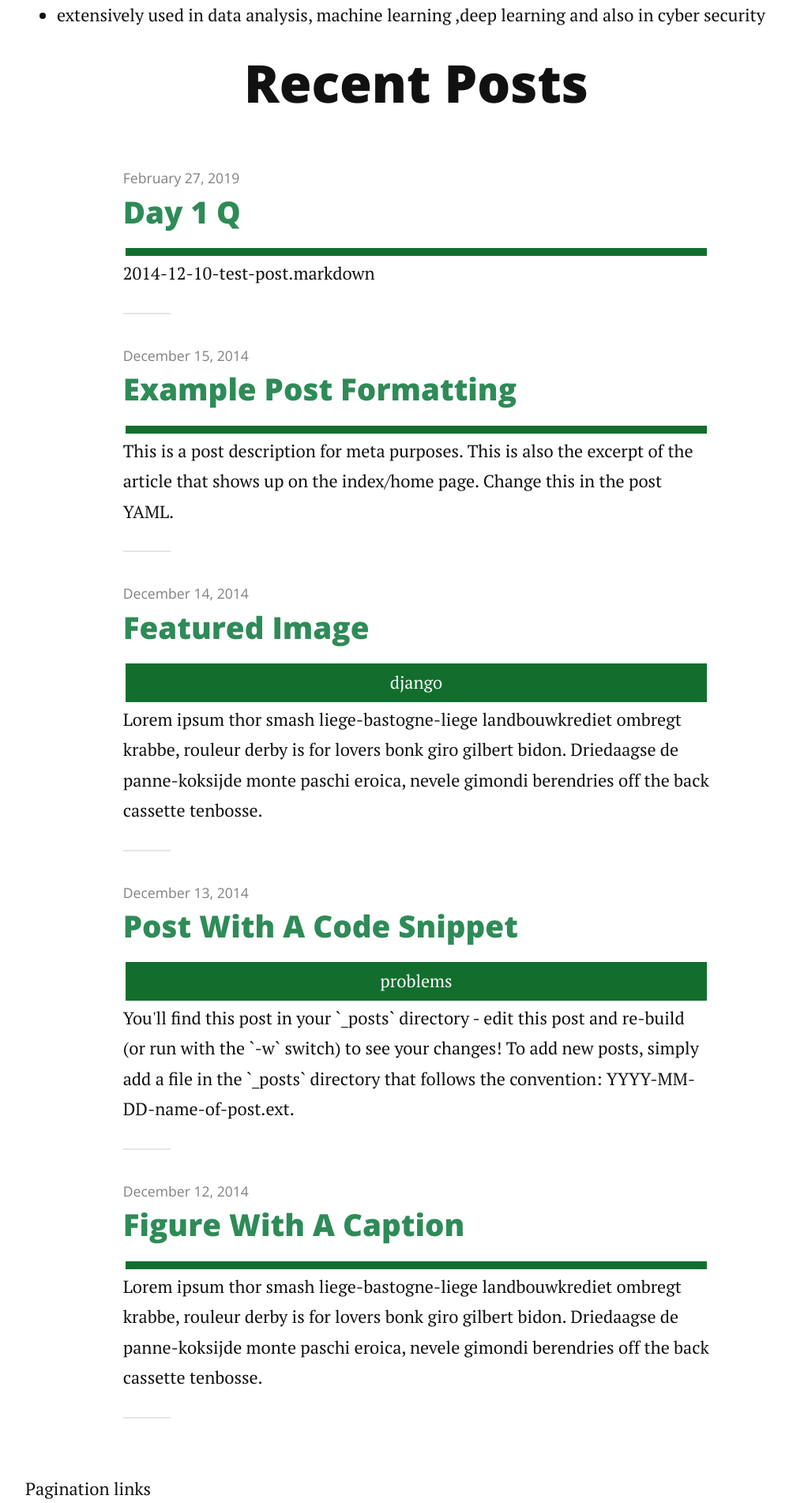
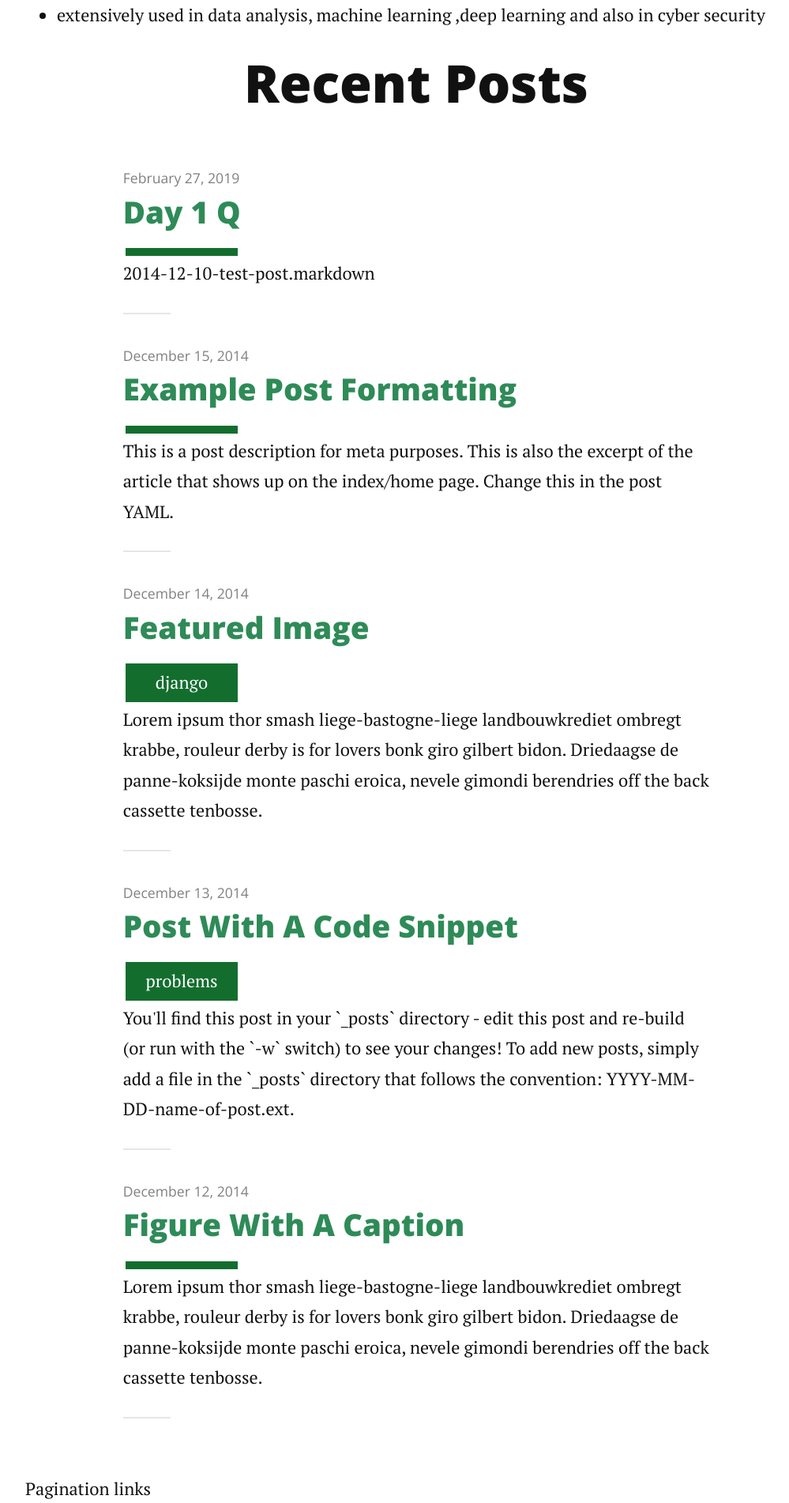
Before and after one commit to thedjangoclub/thedjangoclub.github.io, a Jekyll site: the page built from index.html, in a window 1280 px wide. Shown: the part 997-2900 px from the top of the page at 79% size, without its empty margins (113-1112 px from the left). Built offline with Jekyll 4.4.1, drawn with Linux system fonts in a browser that asks for light colours; nearby versions of some CDN libraries; the list of posts is cut into pages by our own code; comment, search, counter and statistics services are not loaded.

Commit message:
Setting Max Width

```diff
--- a/_includes/head.html
+++ b/_includes/head.html
@@ -80,6 +80,7 @@
         color :white;
         text-align: center;
         border: solid ;
+        max-width:20%;
       }
     </style>
 
```
